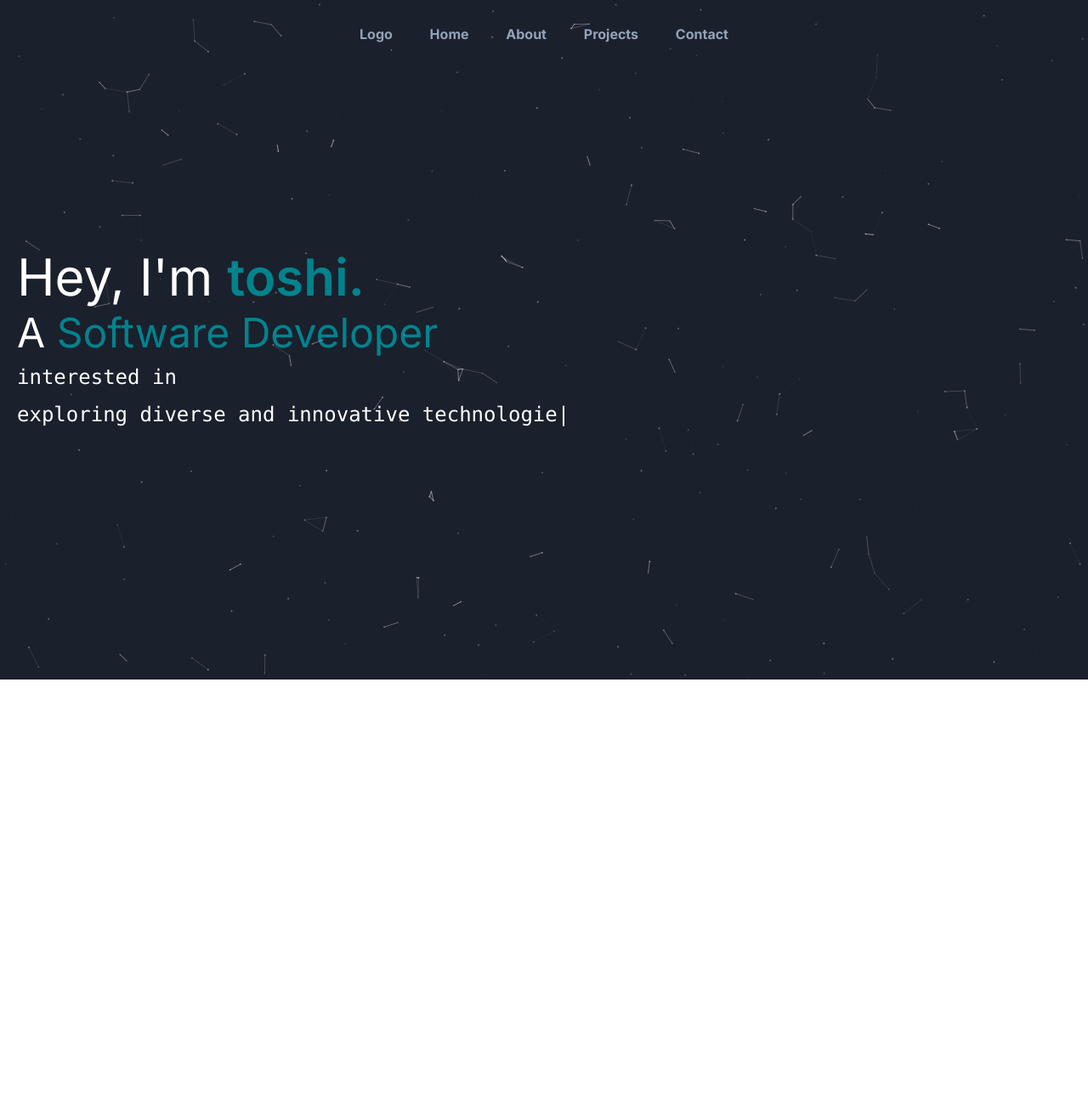
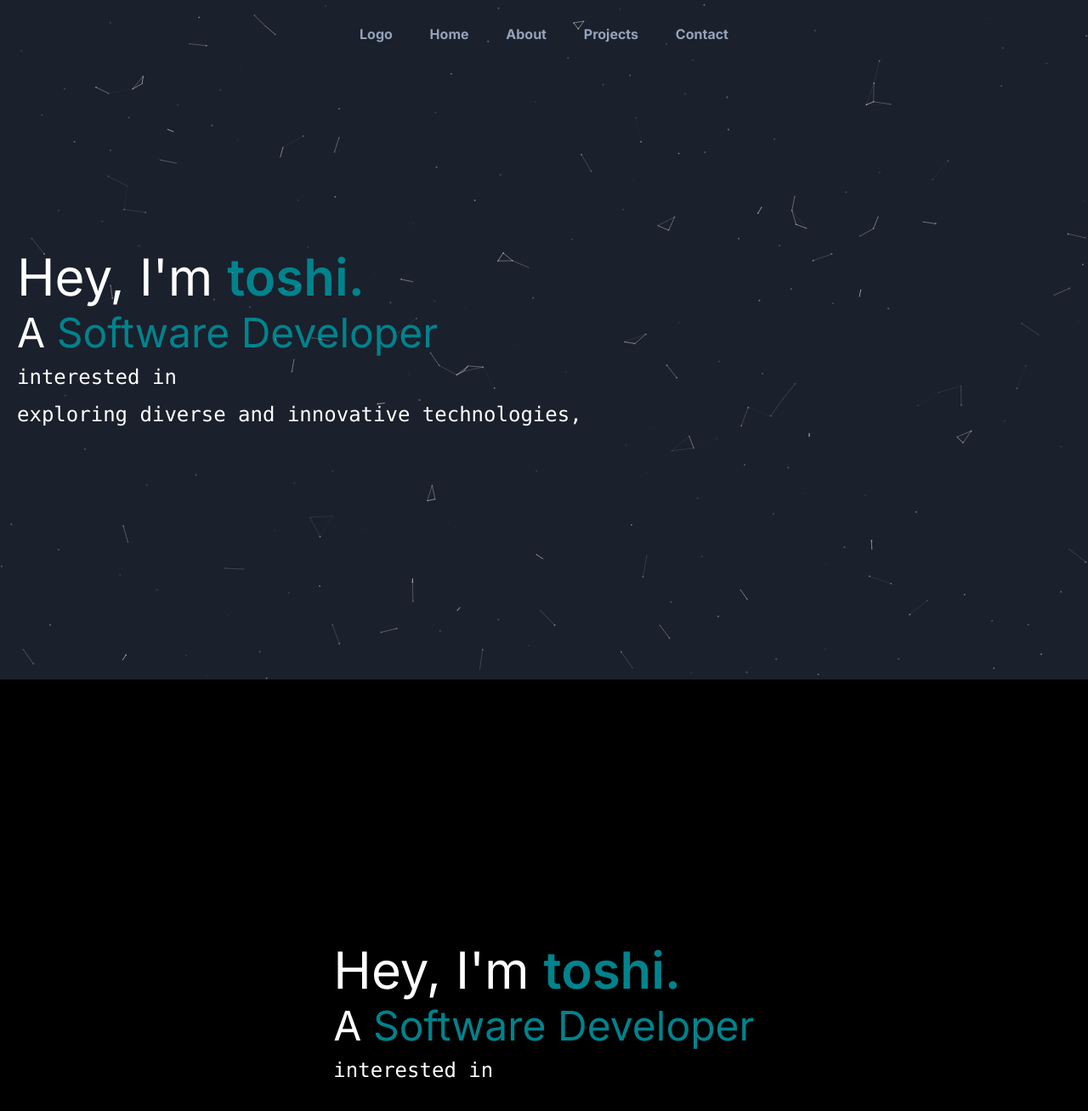
Before and after one commit to toshi-Devs/my-portfolio, a Next.js app: page / in a window 1280 px wide. Shown: the top 1308 px of the page at 85% size. Before the commit the page ends 800 px from the top, so only its background shows below. Built offline with nearby package versions, Linux system fonts and the light colour scheme.

Commit message:
header change color on scroll

```diff
--- a/app/layout.tsx
+++ b/app/layout.tsx
@@ -2,6 +2,7 @@ import type { Metadata } from "next";
 import { Inter } from "next/font/google";
 import "./globals.css";
 import Header from "@/components/Header";
+import About from "@/components/About";
 
 const inter = Inter({ subsets: ["latin"] });
 
@@ -22,6 +23,7 @@ export default function RootLayout({
         <Header />
         {children}
 
+
       </body>
     </html>
   );
--- a/app/page.tsx
+++ b/app/page.tsx
@@ -1,6 +1,7 @@
 "use client"
 import { TypeAnimation } from 'react-type-animation'
 import Animation from "@/components/Animation"
+import About from '@/components/About';
 
 export default function Home() {
   return (
@@ -30,7 +31,9 @@ export default function Home() {
             <Animation />
           </div>
 
+
         </div>
+        <About />
 
       </div>
 
--- /dev/null
+++ b/components/About.tsx
@@ -0,0 +1,19 @@
+import React from 'react'
+
+function About() {
+  return (
+    <div id='About' className=''>
+        <div className='flex justify-center items-center h-screen bg-black'>
+            <div className='space-y-3 p-5 select-none'>
+            <div className='text-white text-6xl'>Hey, I'm <span className=' text-[#00838D] font-semibold'>toshi.</span></div>
+            <div className='text-white text-5xl'>A <span className=' text-[#00838D]'>Software Developer</span></div>
+            <div className='text-white text-2xl font-mono'>interested in </div>
+            <div className='text-white text-2xl font-mono'>
+            </div>
+            </div>
+        </div>
+    </div>
+  )
+}
+
+export default About
--- a/components/Header.tsx
+++ b/components/Header.tsx
@@ -1,18 +1,41 @@
+"use client"
 import Link from 'next/link'
-import React from 'react'
+import { useState } from 'react';
+
 
 function Header() {
+
+  const [scrolling, setScrolling] = useState(false);
+
+  const handleScroll = () => {
+    if (window.scrollY > 20) {
+      setScrolling(true);
+    } else {
+      setScrolling(false);
+    }
+  }
+
+  window.addEventListener('scroll', handleScroll);
+
   return (
     <div className='fixed flex'>
 
-        <nav className='fixed flex w-full top-0 left-0 justify-center items-center mt-5'>
-              <div className='py-2 px-3 rounded-md select-none text-slate-400 font-bold'>
+        <nav className='fixed flex w-full top-0 left-0 justify-center items-center mt-5 '>
+          {scrolling ? <div className=' bg-[#72727233] backdrop-blur-md shadow-md py-2 px-3 rounded-xl select-none text-slate-400 font-bold'>
                 <Link href="#" className='w-fit hover:bg-slate-50 py-2 px-5 rounded-full'> Logo</Link>
                 <Link href="#" className='w-fit hover:bg-slate-50 py-2 px-5 rounded-full'> Home</Link>
-                <Link href="#" className='w-fit hover:bg-slate-50 py-2 px-5 rounded-full'> About</Link>
+                <Link href="#About" className='w-fit hover:bg-slate-50 py-2 px-5 rounded-full'> About</Link>
+                <Link href="#" className='w-fit hover:bg-slate-50 py-2 px-5 rounded-full'> Projects</Link>
+                <Link href="#" className='w-fit hover:bg-slate-50 py-2 px-5 rounded-full'> Contact</Link>
+                </div> :
+              <div className='py-2 px-3 rounded-xl select-none text-slate-400 font-bold'>
+                <Link href="#" className='w-fit hover:bg-slate-50 py-2 px-5 rounded-full'> Logo</Link>
+                <Link href="#" className='w-fit hover:bg-slate-50 py-2 px-5 rounded-full'> Home</Link>
+                <Link href="#About" className='w-fit hover:bg-slate-50 py-2 px-5 rounded-full'> About</Link>
                 <Link href="#" className='w-fit hover:bg-slate-50 py-2 px-5 rounded-full'> Projects</Link>
                 <Link href="#" className='w-fit hover:bg-slate-50 py-2 px-5 rounded-full'> Contact</Link>
               </div>
+              }
         </nav>
 
     </div>
```
